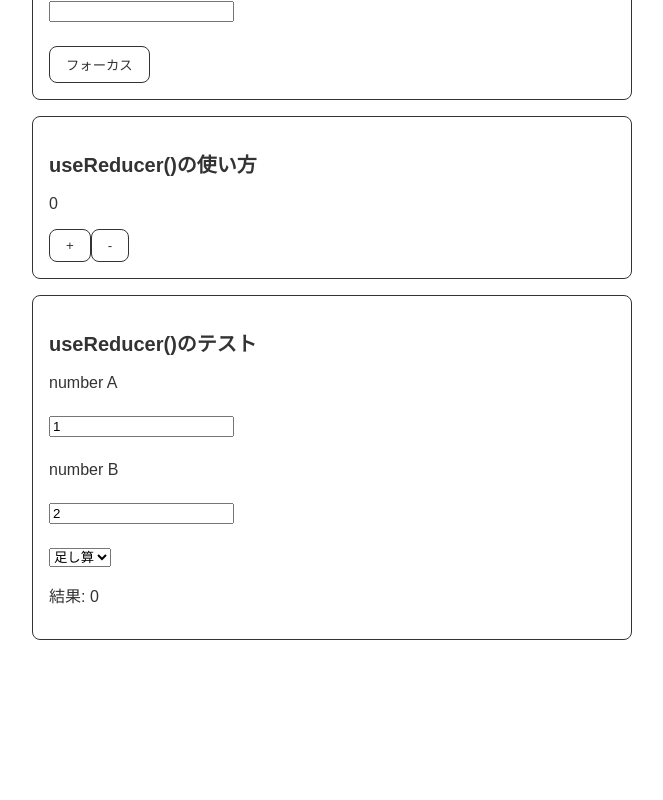
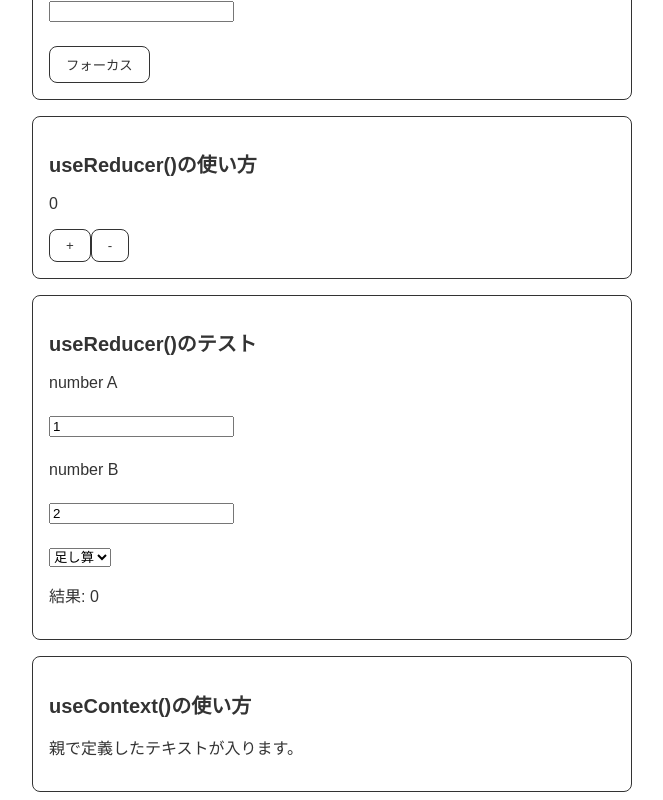
Before and after one commit to junya3/learn-react, a React (Vite) app: page / in a window 1280 px wide. Shown: the part 1428-2228 px from the top of the page, without its empty margins (308-971 px from the left). Before the commit the page ends 2076 px from the top, so only its background shows below. Built offline with nearby package versions, Linux system fonts and the light colour scheme.

Commit message:
add study useContext

```diff
--- a/index.html
+++ b/index.html
@@ -1,5 +1,5 @@
-<!doctype html>
-<html lang="en">
+<!DOCTYPE html>
+<html lang="ja">
   <head>
     <meta charset="UTF-8" />
     <link rel="icon" type="image/svg+xml" href="/vite.svg" />
@@ -11,40 +11,40 @@
     <script type="module" src="/src/main.jsx"></script>
   </body>
   <style>
-    html{
-      margin:0;
-      padding:0;
+    html {
+      margin: 0;
+      padding: 0;
       box-sizing: border-box;
       font-family: sans-serif;
       font-size: 16px;
     }
 
-    body{
+    body {
       font-size: 1rem;
-      color:#333;
+      color: #333;
     }
 
     #root {
       display: grid;
-      gap:1rem;
+      gap: 1rem;
     }
     .container {
-      width:min(100%, 600px);
-      margin:0 auto;
+      width: min(100%, 600px);
+      margin: 0 auto;
       box-sizing: border-box;
 
-      padding:1rem;
-      border-radius:.5rem;
-      border:1px solid;
+      padding: 1rem;
+      border-radius: 0.5rem;
+      border: 1px solid;
     }
 
-    h2{
+    h2 {
       font-size: 1.25rem;
     }
 
-    input{
+    input {
       display: block;
-      margin:24px 0;
+      margin: 24px 0;
     }
   </style>
 </html>
--- /dev/null
+++ b/src/UseContext.jsx
@@ -0,0 +1,17 @@
+import React from 'react';
+import { createContext } from 'react';
+import Child from './contextChild/Child';
+export const text = createContext('親で定義したテキストが入ります。');
+
+const UseContext = ({ title }) => {
+  return (
+    <>
+      <div className='container'>
+        <h2>{title}</h2>
+        <Child />
+      </div>
+    </>
+  );
+};
+
+export default UseContext;
--- /dev/null
+++ b/src/contextChild/Child.jsx
@@ -0,0 +1,12 @@
+import React from 'react';
+import GrandChild from './GrandChild';
+
+const Child = () => {
+  return (
+    <>
+      <GrandChild />
+    </>
+  );
+};
+
+export default Child;
--- /dev/null
+++ b/src/contextChild/GrandChild.jsx
@@ -0,0 +1,14 @@
+import React from 'react';
+import { useContext } from 'react';
+import { text } from '../UseContext';
+
+const GrandChild = () => {
+  const value = useContext(text);
+  return (
+    <>
+      <p>{value}</p>
+    </>
+  );
+};
+
+export default GrandChild;
--- a/src/main.jsx
+++ b/src/main.jsx
@@ -9,6 +9,7 @@ import StyledComponents from '/src/StyledComponents';
 import UseRef from '/src/UseRef';
 import UseReducer from '/src/UseReducer';
 import TestReducer from '/src/TestReducer';
+import UseContext from '/src/UseContext';
 
 createRoot(document.getElementById('root')).render(
   <StrictMode>
@@ -21,5 +22,6 @@ createRoot(document.getElementById('root')).render(
     <UseRef title='useRefを使用した属性の変更' />
     <UseReducer title='useReducer()の使い方' />
     <TestReducer title='useReducer()のテスト' />
+    <UseContext title='useContext()の使い方' />
   </StrictMode>
 );
```
Also changed, not shown: src/ProductCategoryRow.jsx (added, +22 -0 lines).
